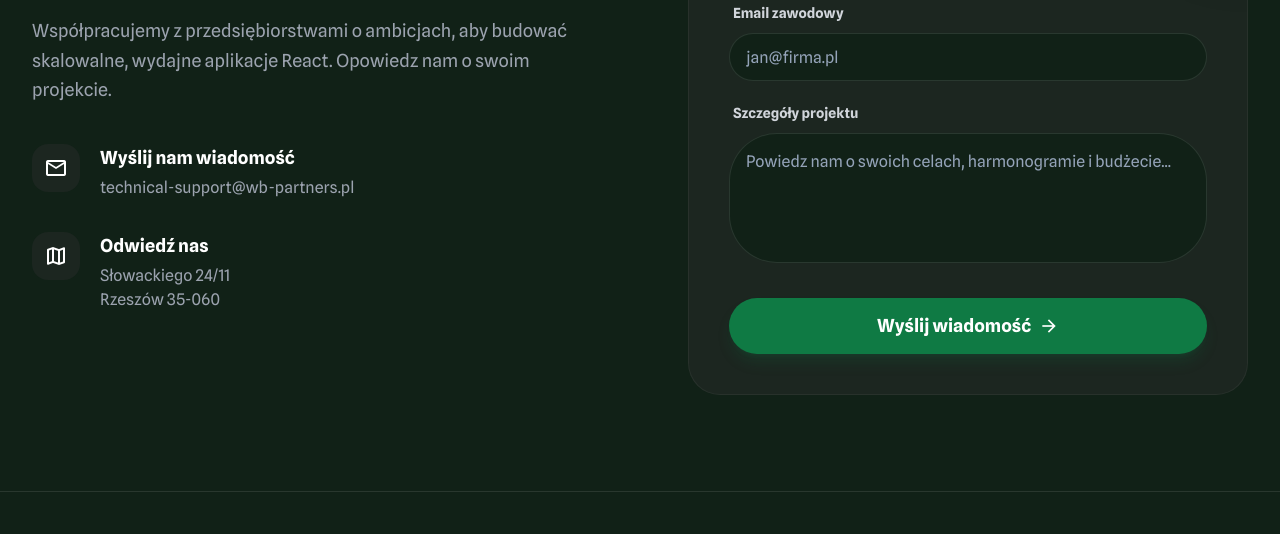
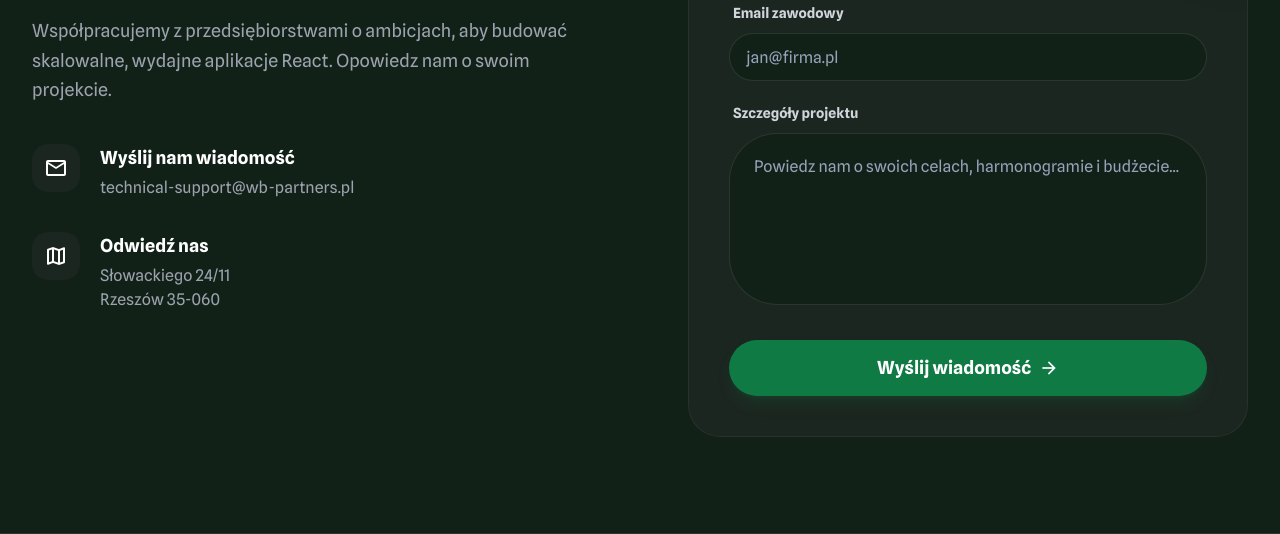
Before and after one commit to WBInCode/InCodeLandingPage, an Astro site: page / in a window 1280 px wide. Shown: the part 5280-5814 px from the top of the page. Built offline with nearby package versions, Linux system fonts and the light colour scheme; Astro itself is replaced by a stand-in of ours.

Commit message:
Poprawka formularza kontaktowego i aktualizacja tytułu strony

```diff
--- a/src/components/Contact.astro
+++ b/src/components/Contact.astro
@@ -100,8 +100,8 @@ const contactInfo = [
             <textarea
               name="message"
               required
-              rows="4"
-              class="w-full p-4 rounded-xl bg-background-dark border border-white/10 focus:border-accent focus:ring-1 focus:ring-accent outline-none transition-all text-white placeholder:text-slate-400 resize-none"
+              rows="5"
+              class="w-full py-5 px-6 rounded-xl bg-background-dark border border-white/10 focus:border-accent focus:ring-1 focus:ring-accent outline-none transition-all text-white placeholder:text-slate-400 resize-none leading-relaxed text-base min-h-[120px]"
               placeholder="Powiedz nam o swoich celach, harmonogramie i budżecie..."
             ></textarea>
           </div>
--- a/src/pages/index.astro
+++ b/src/pages/index.astro
@@ -12,7 +12,7 @@ import Footer from '../components/Footer.astro';
 import CareerDrawer from '../components/CareerDrawer.astro';
 ---
 
-<Layout title="Agencja Technologiczna - Rozwiązania React dla Przedsiębiorstw">
+<Layout title="WB InCode – Rozwiązania, które napędzają biznes | Next.js, React, UX, Web Development">
   <Header />
   <CareerDrawer />
 
```
